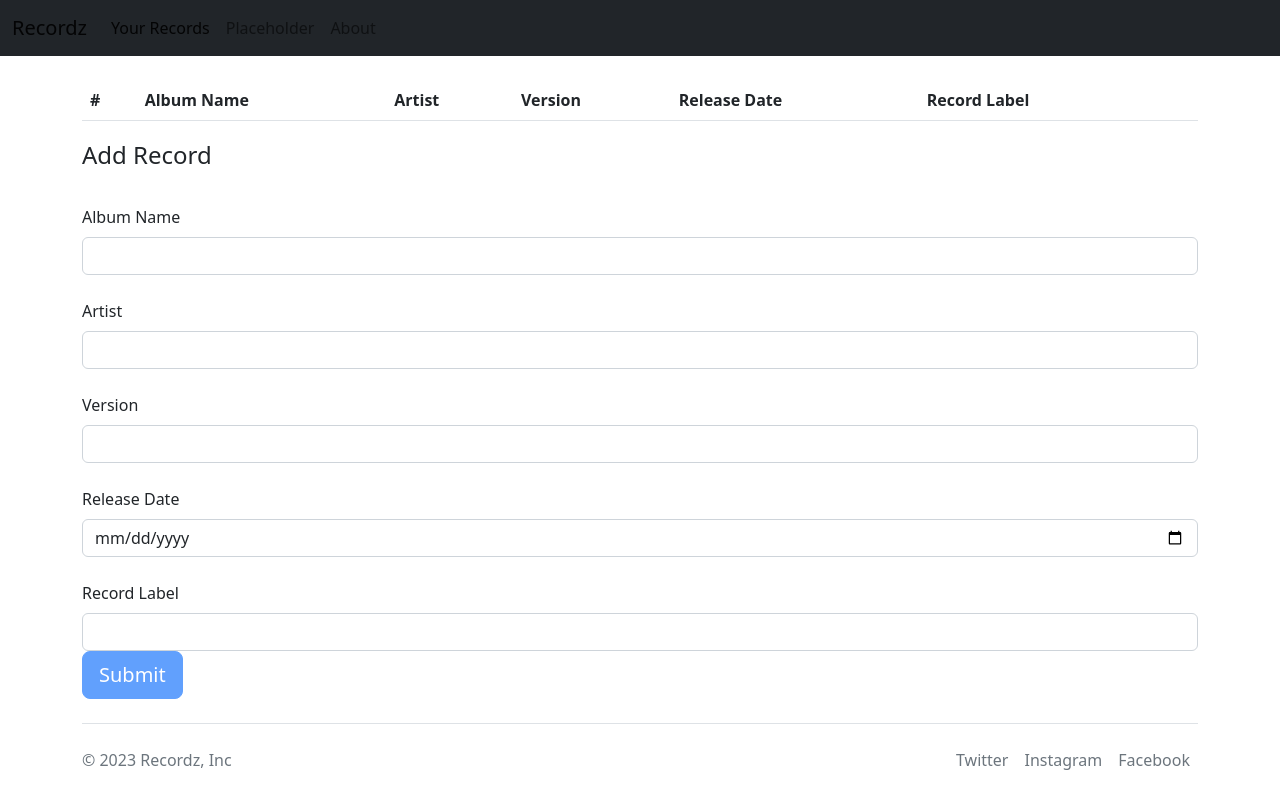
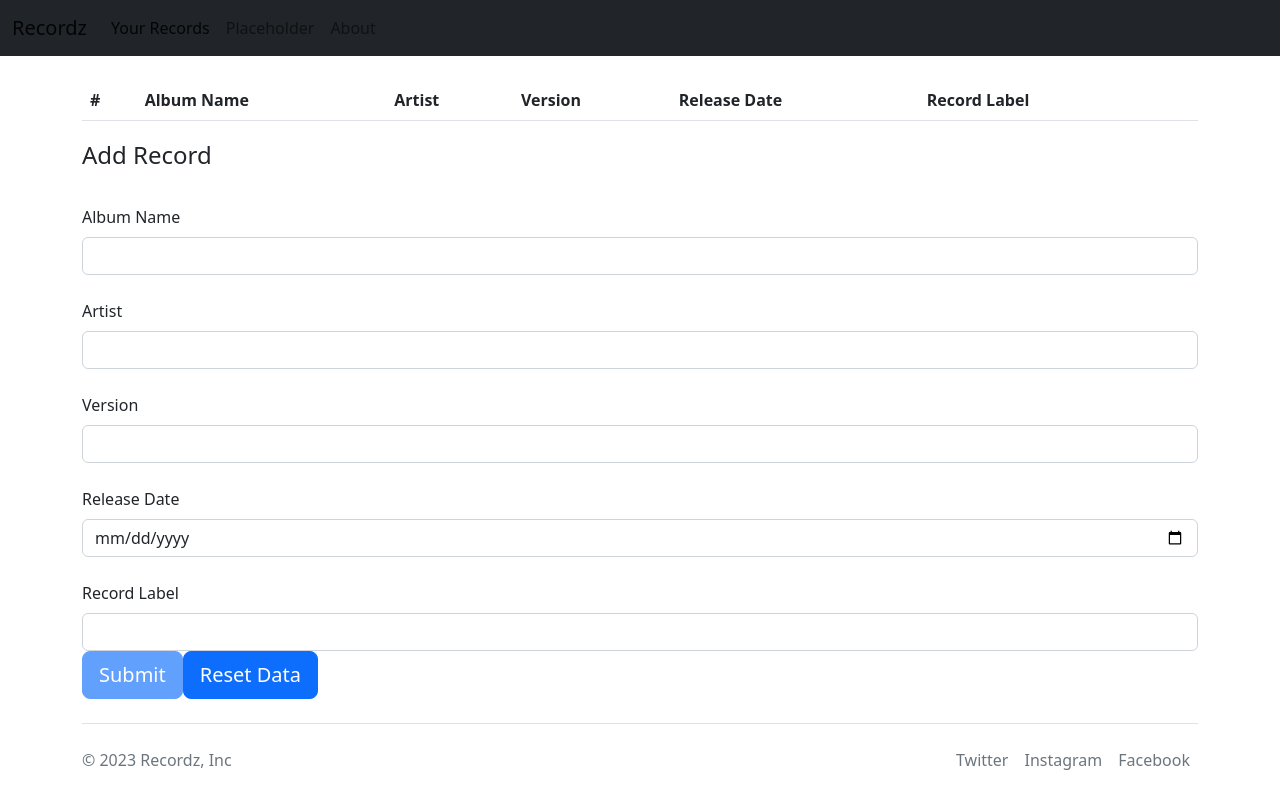
Before and after one commit to henrywulff97/Webanwendungen, an Angular app in the folder Meilenstein02/: page /your-records in a window 1280 px wide. Shown: the top 808 px of the page. Built offline with nearby package versions, Linux system fonts and the light colour scheme.

Commit message:
Update yourrecords.component.html

```diff
--- a/Meilenstein02/src/app/features/yourrecords/yourrecords.component.html
+++ b/Meilenstein02/src/app/features/yourrecords/yourrecords.component.html
@@ -60,6 +60,7 @@
       </div>
     </fieldset>
     <button type="submit" class="btn btn-primary btn-lg" [disabled]="!recordForm.valid">Submit</button>
+    <button class="btn btn-primary btn-lg" (click)="resetToDefault()">Reset Data</button>
   </form>
 
 </div>
```
